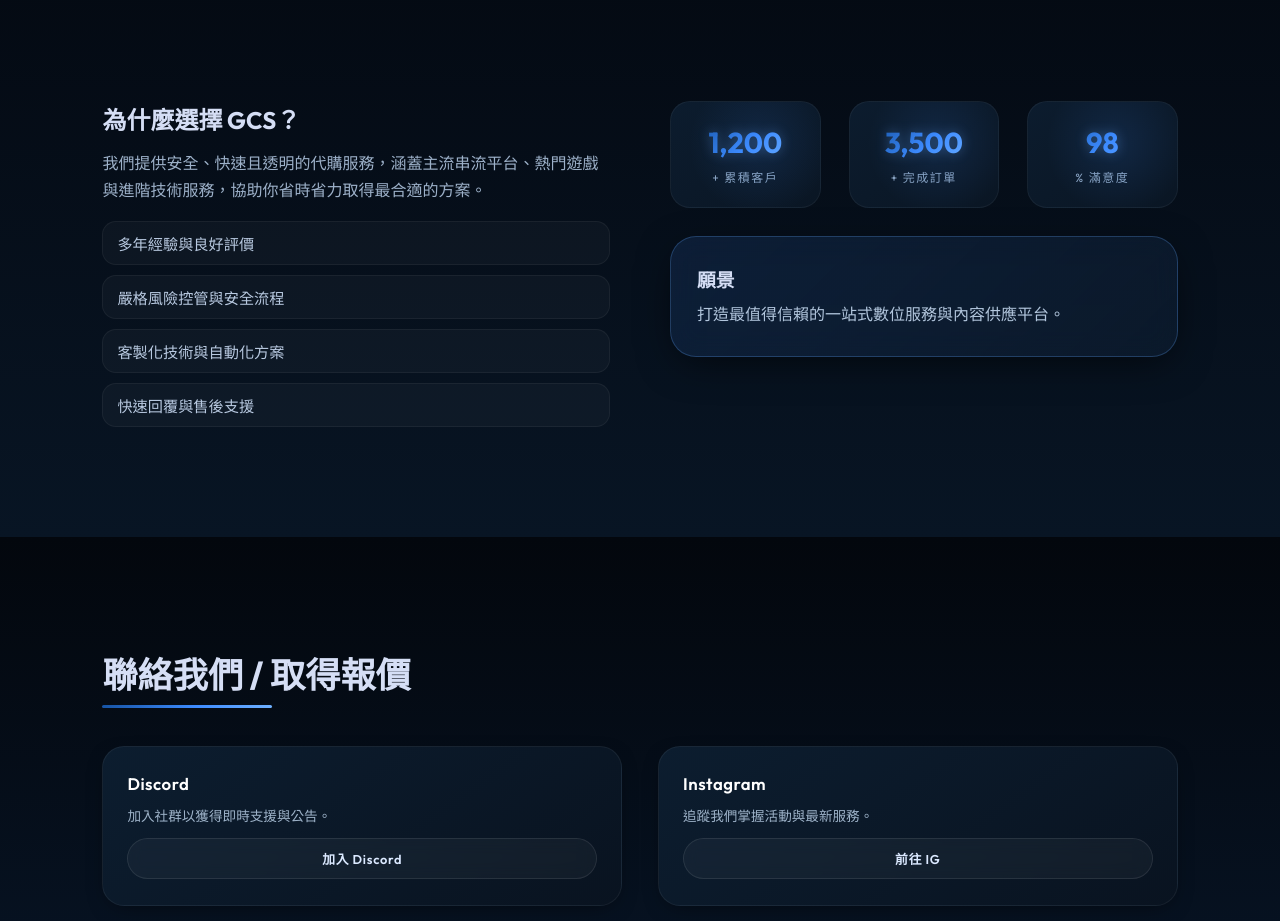
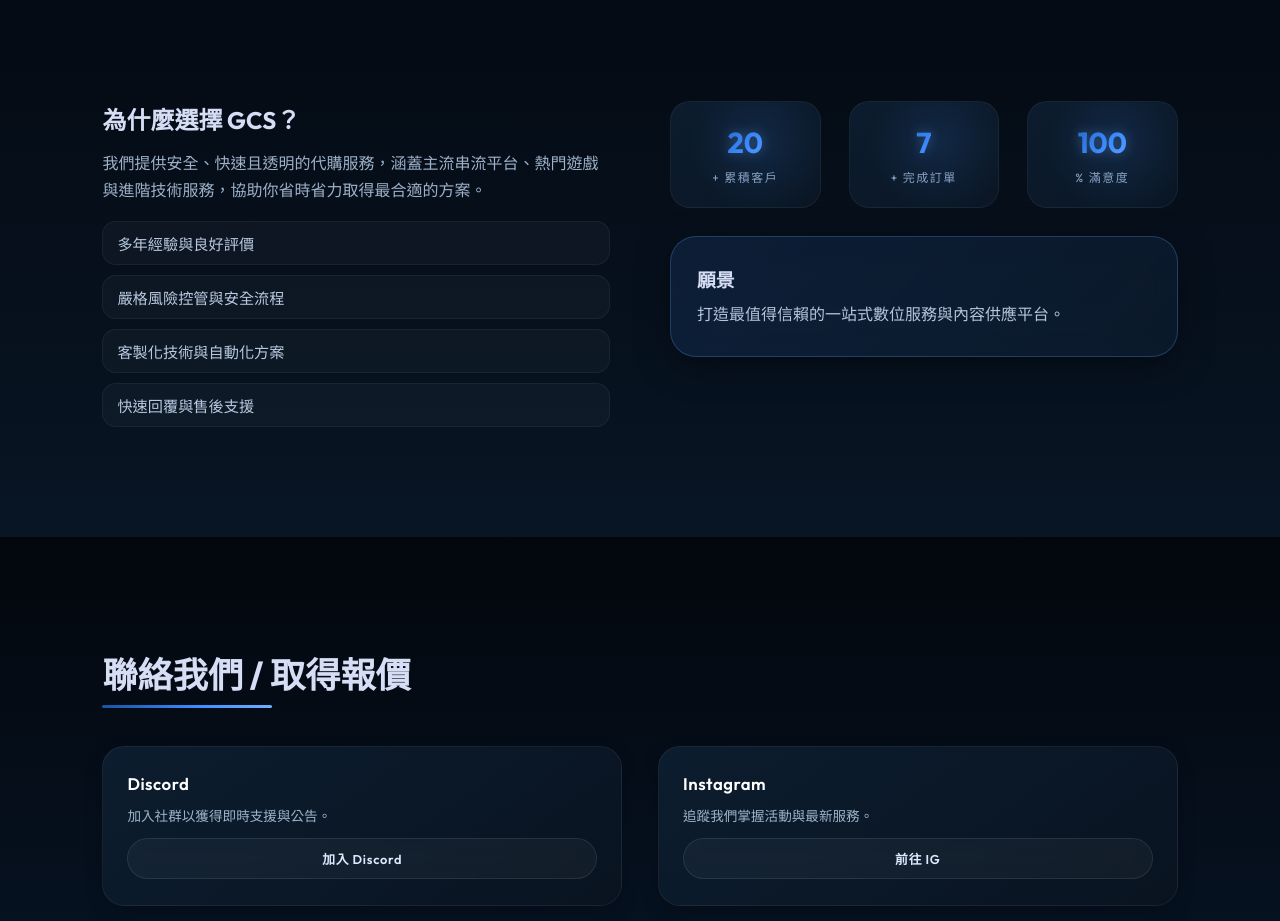
Before and after one commit to xzhiyouu62/GCS-web, a plain HTML site: page index.html in a window 1280 px wide. Shown: the part 1900-2821 px from the top of the page. Drawn offline with Linux system fonts and the light colour scheme.

Commit message:
modify the value

```diff
--- a/index.html
+++ b/index.html
@@ -96,15 +96,15 @@
       </div>
       <div class="panel">
         <div class="stat">
-          <div class="num" data-target="1200">0</div>
+          <div class="num" data-target="20">0</div>
           <div class="label" data-i18n="stat.clients">+ 累積客戶</div>
         </div>
         <div class="stat">
-          <div class="num" data-target="3500">0</div>
+          <div class="num" data-target="7">0</div>
           <div class="label" data-i18n="stat.orders">+ 完成訂單</div>
         </div>
         <div class="stat">
-          <div class="num" data-target="98">0</div>
+          <div class="num" data-target="100">0</div>
           <div class="label" data-i18n="stat.satisfaction">% 滿意度</div>
         </div>
         <div class="card glass">
```
